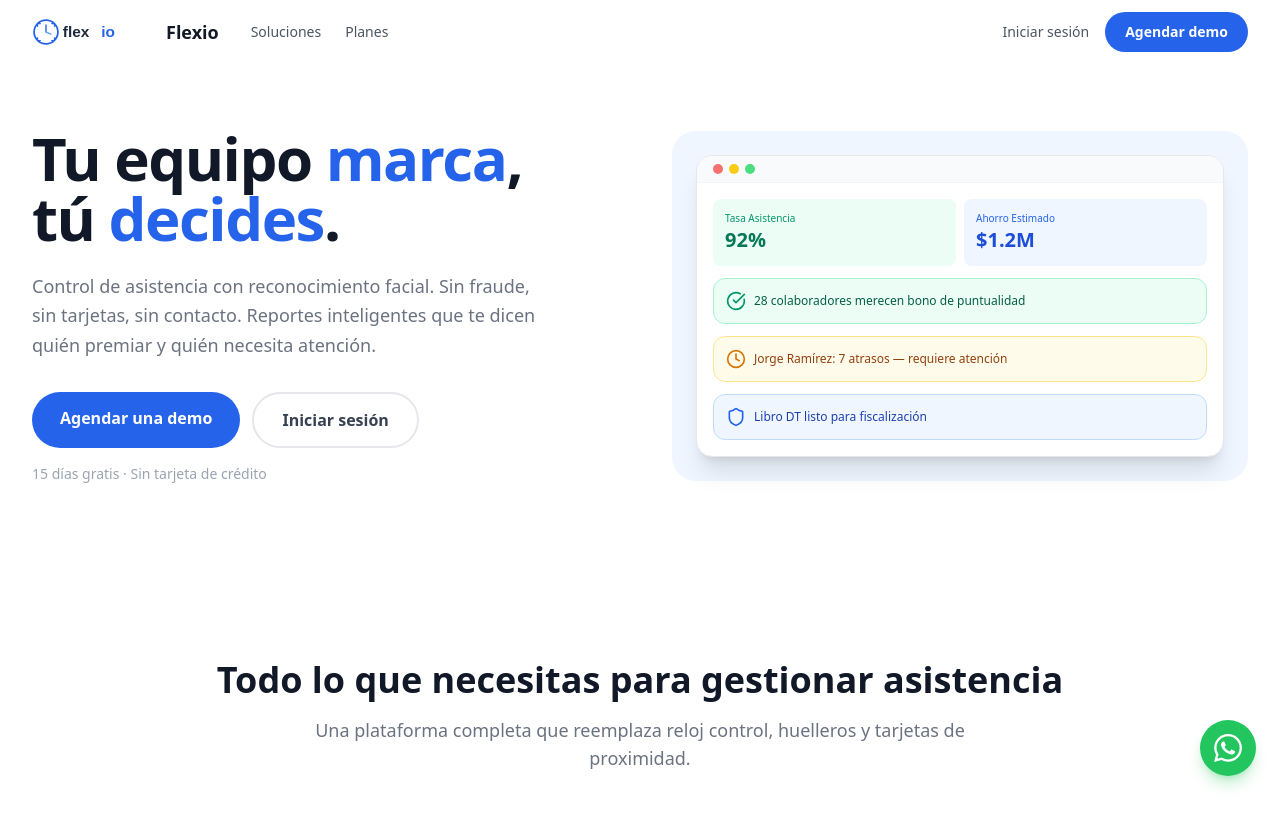
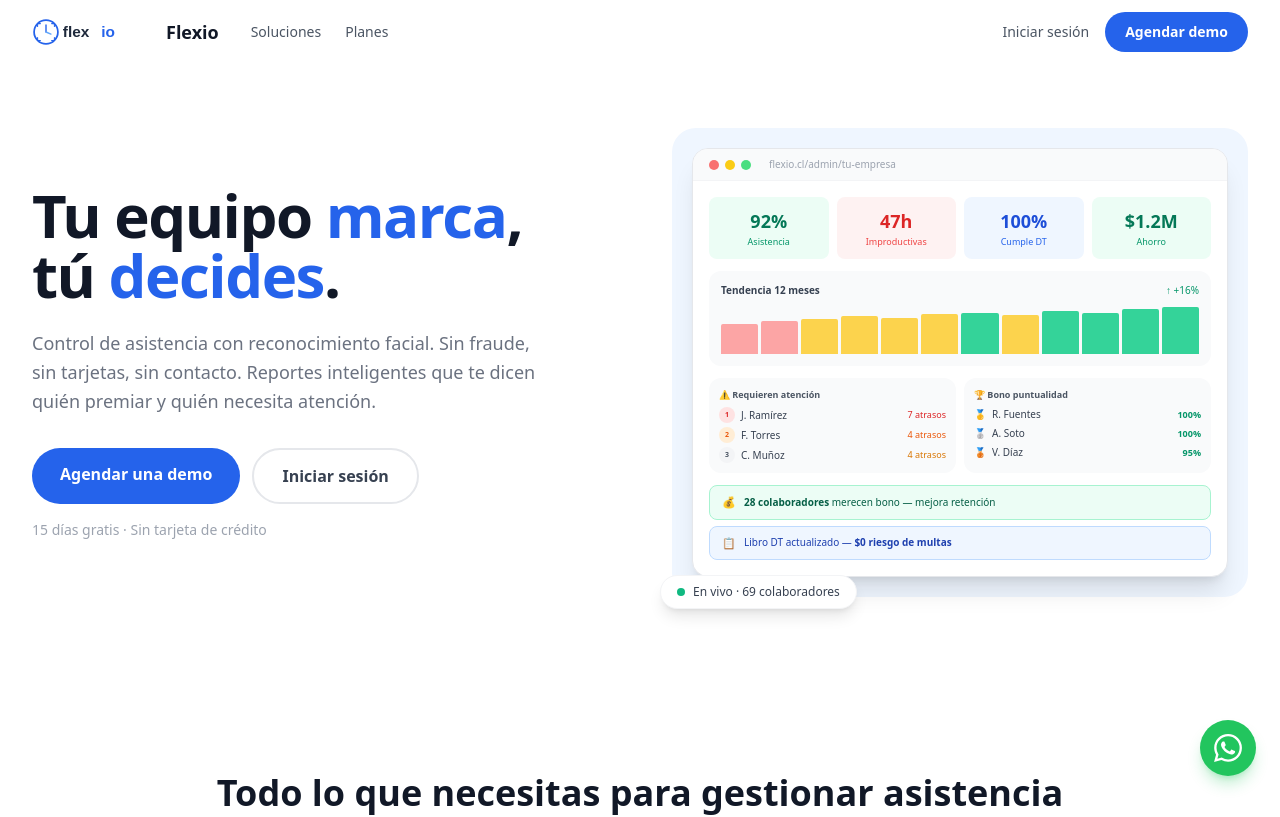
Before and after one commit to pdencina/registro_asistencia_Empresa, a React (Vite) app: page / in a window 1280 px wide. Shown: the top 817 px of the page. Built offline with nearby package versions, Linux system fonts and the light colour scheme.

Commit message:
feat: rich CEO-oriented dashboard mockup in hero — KPIs, chart, rankings, and floating live badge

```diff
--- a/src/pages/LandingPage.jsx
+++ b/src/pages/LandingPage.jsx
@@ -317,45 +317,117 @@
 
             {/* Right — Dashboard Mockup */}
             <div className="relative">
-              <div className="bg-primary-50 rounded-3xl p-4 lg:p-6">
+              <div className="bg-primary-50 rounded-3xl p-4 lg:p-5">
                 <div className="bg-white rounded-2xl shadow-xl border border-gray-200 overflow-hidden">
                   {/* Browser dots */}
                   <div className="bg-gray-50 border-b border-gray-100 px-4 py-2 flex items-center gap-1.5">
                     <div className="w-2.5 h-2.5 rounded-full bg-red-400"></div>
                     <div className="w-2.5 h-2.5 rounded-full bg-yellow-400"></div>
                     <div className="w-2.5 h-2.5 rounded-full bg-green-400"></div>
+                    <span className="ml-3 text-[10px] text-gray-400">flexio.cl/admin/tu-empresa</span>
                   </div>
 
-                  {/* Mini dashboard */}
+                  {/* Dashboard content */}
                   <div className="p-4 space-y-3">
-                    <div className="grid grid-cols-2 gap-2">
-                      <div className="bg-emerald-50 rounded-lg p-3">
-                        <p className="text-[10px] text-emerald-600 font-medium">Tasa Asistencia</p>
-                        <p className="text-xl font-bold text-emerald-700">92%</p>
+                    {/* KPI Row */}
+                    <div className="grid grid-cols-4 gap-2">
+                      <div className="bg-emerald-50 rounded-lg p-2.5 text-center">
+                        <p className="text-lg font-bold text-emerald-700">92%</p>
+                        <p className="text-[9px] text-emerald-600">Asistencia</p>
                       </div>
-                      <div className="bg-primary-50 rounded-lg p-3">
-                        <p className="text-[10px] text-primary-600 font-medium">Ahorro Estimado</p>
-                        <p className="text-xl font-bold text-primary-700">$1.2M</p>
+                      <div className="bg-red-50 rounded-lg p-2.5 text-center">
+                        <p className="text-lg font-bold text-red-600">47h</p>
+                        <p className="text-[9px] text-red-500">Improductivas</p>
+                      </div>
+                      <div className="bg-primary-50 rounded-lg p-2.5 text-center">
+                        <p className="text-lg font-bold text-primary-700">100%</p>
+                        <p className="text-[9px] text-primary-600">Cumple DT</p>
+                      </div>
+                      <div className="bg-emerald-50 rounded-lg p-2.5 text-center">
+                        <p className="text-lg font-bold text-emerald-700">$1.2M</p>
+                        <p className="text-[9px] text-emerald-600">Ahorro</p>
                       </div>
                     </div>
 
-                    {/* Floating cards */}
-                    <div className="bg-emerald-50 border border-emerald-200 rounded-xl p-3 flex items-center gap-2">
-                      <CheckCircle className="w-5 h-5 text-emerald-600 shrink-0" />
-                      <p className="text-xs text-emerald-800 font-medium">28 colaboradores merecen bono de puntualidad</p>
+                    {/* Chart */}
+                    <div className="bg-gray-50 rounded-xl p-3">
+                      <div className="flex items-center justify-between mb-2">
+                        <p className="text-[10px] font-semibold text-gray-700">Tendencia 12 meses</p>
+                        <p className="text-[10px] text-emerald-600 font-medium">↑ +16%</p>
+                      </div>
+                      <div className="flex items-end gap-[3px] h-12">
+                        {[62, 68, 72, 78, 74, 82, 85, 80, 88, 85, 92, 96].map((v, i) => (
+                          <div key={i} className={`flex-1 rounded-t-sm ${v >= 85 ? 'bg-emerald-400' : v >= 70 ? 'bg-amber-300' : 'bg-red-300'}`} style={{ height: `${v}%` }} />
+                        ))}
+                      </div>
                     </div>
 
-                    <div className="bg-amber-50 border border-amber-200 rounded-xl p-3 flex items-center gap-2">
-                      <Clock className="w-5 h-5 text-amber-600 shrink-0" />
-                      <p className="text-xs text-amber-800 font-medium">Jorge Ramírez: 7 atrasos — requiere atención</p>
+                    {/* Two columns */}
+                    <div className="grid grid-cols-2 gap-2">
+                      {/* Ranking atrasos */}
+                      <div className="bg-gray-50 rounded-xl p-2.5">
+                        <p className="text-[9px] font-semibold text-gray-600 mb-1.5">⚠️ Requieren atención</p>
+                        <div className="space-y-1">
+                          <div className="flex items-center gap-1.5">
+                            <div className="w-4 h-4 rounded-full bg-red-100 flex items-center justify-center text-[7px] font-bold text-red-600">1</div>
+                            <span className="text-[10px] text-gray-700 flex-1">J. Ramírez</span>
+                            <span className="text-[9px] text-red-600 font-medium">7 atrasos</span>
+                          </div>
+                          <div className="flex items-center gap-1.5">
+                            <div className="w-4 h-4 rounded-full bg-orange-100 flex items-center justify-center text-[7px] font-bold text-orange-600">2</div>
+                            <span className="text-[10px] text-gray-700 flex-1">F. Torres</span>
+                            <span className="text-[9px] text-orange-600 font-medium">4 atrasos</span>
+                          </div>
+                          <div className="flex items-center gap-1.5">
+                            <div className="w-4 h-4 rounded-full bg-gray-100 flex items-center justify-center text-[7px] font-bold text-gray-600">3</div>
+                            <span className="text-[10px] text-gray-700 flex-1">C. Muñoz</span>
+                            <span className="text-[9px] text-amber-600 font-medium">4 atrasos</span>
+                          </div>
+                        </div>
+                      </div>
+
+                      {/* Bono puntualidad */}
+                      <div className="bg-gray-50 rounded-xl p-2.5">
+                        <p className="text-[9px] font-semibold text-gray-600 mb-1.5">🏆 Bono puntualidad</p>
+                        <div className="space-y-1">
+                          <div className="flex items-center gap-1.5">
+                            <span className="text-[10px]">🥇</span>
+                            <span className="text-[10px] text-gray-700 flex-1">R. Fuentes</span>
+                            <span className="text-[9px] text-emerald-600 font-bold">100%</span>
+                          </div>
+                          <div className="flex items-center gap-1.5">
+                            <span className="text-[10px]">🥈</span>
+                            <span className="text-[10px] text-gray-700 flex-1">A. Soto</span>
+                            <span className="text-[9px] text-emerald-600 font-bold">100%</span>
+                          </div>
+                          <div className="flex items-center gap-1.5">
+                            <span className="text-[10px]">🥉</span>
+                            <span className="text-[10px] text-gray-700 flex-1">V. Díaz</span>
+                            <span className="text-[9px] text-emerald-600 font-bold">95%</span>
+                          </div>
+                        </div>
+                      </div>
                     </div>
 
-                    <div className="bg-blue-50 border border-blue-200 rounded-xl p-3 flex items-center gap-2">
-                      <Shield className="w-5 h-5 text-blue-600 shrink-0" />
-                      <p className="text-xs text-blue-800 font-medium">Libro DT listo para fiscalización</p>
+                    {/* Action suggestions */}
+                    <div className="space-y-1.5">
+                      <div className="bg-emerald-50 border border-emerald-200 rounded-lg px-3 py-2 flex items-center gap-2">
+                        <span className="text-[11px]">💰</span>
+                        <p className="text-[10px] text-emerald-800"><strong>28 colaboradores</strong> merecen bono — mejora retención</p>
+                      </div>
+                      <div className="bg-blue-50 border border-blue-200 rounded-lg px-3 py-2 flex items-center gap-2">
+                        <span className="text-[11px]">📋</span>
+                        <p className="text-[10px] text-blue-800">Libro DT actualizado — <strong>$0 riesgo de multas</strong></p>
+                      </div>
                     </div>
                   </div>
                 </div>
+              </div>
+
+              {/* Floating badge */}
+              <div className="absolute -bottom-3 -left-3 bg-white shadow-lg rounded-full px-4 py-2 border border-gray-100 hidden lg:flex items-center gap-2">
+                <div className="w-2 h-2 rounded-full bg-emerald-500 animate-pulse"></div>
+                <span className="text-xs text-gray-700 font-medium">En vivo · 69 colaboradores</span>
               </div>
             </div>
           </div>
```
